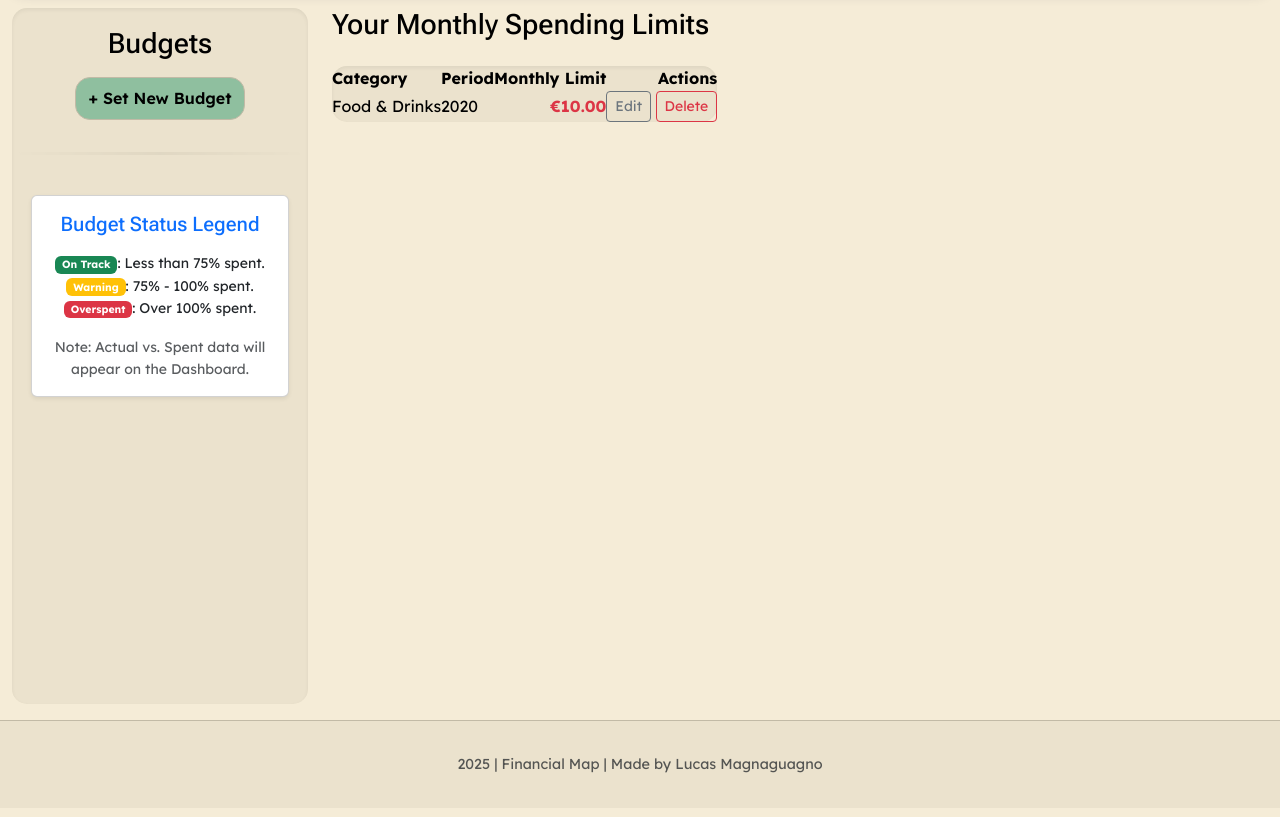
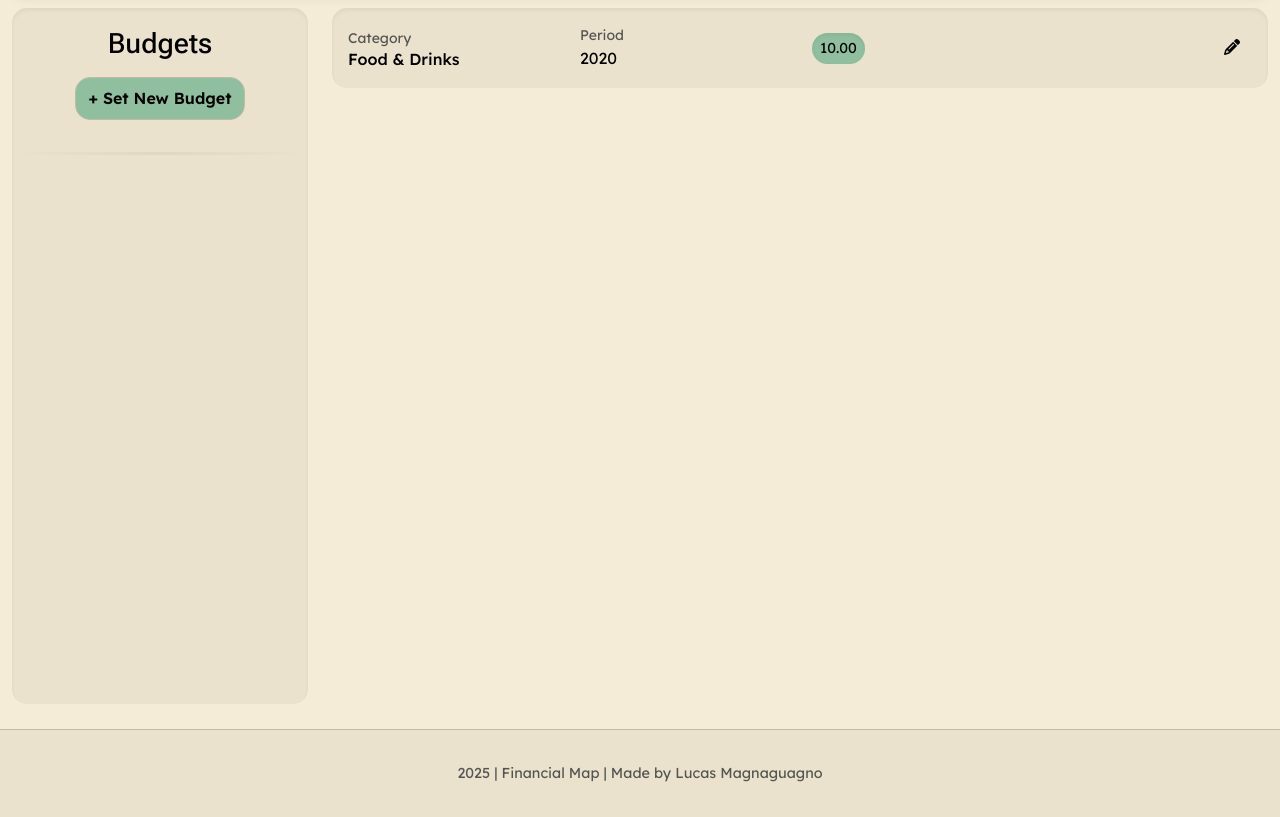
Before and after one commit to mlucasmichel/finantial-map-app, a Django app: page /budgets/ in a window 1280 px wide. Shown: the part 101-918 px from the top of the page. Before the commit the page ends 874 px from the top, so only its background shows below. Run offline with Django 4.2, Linux system fonts and the light colour scheme; a user stored in the database is signed in; data comes from the database, SQL or seed files in the repository; tables that the repository leaves empty hold one stand-in row (values such as "Sample post"); some libraries are stand-ins or nearby versions.

Commit message:
Improve budget list layout

```diff
--- a/budget/templates/budget/account_confirm_delete.html
+++ b/budget/templates/budget/account_confirm_delete.html
@@ -2,7 +2,7 @@
 {% load static %}
 {% load i18n %}
 
-{% block title %}Confirm Delete Account{% endblock %}
+{% block title %}Delete Account{% endblock %}
 
 {% block content %}
 <section id="account-delete-section" class="h-100 d-flex flex-column">
--- a/budget/templates/budget/budget_list.html
+++ b/budget/templates/budget/budget_list.html
@@ -2,47 +2,42 @@
 {% block title %}Monthly Budgets{% endblock title %}
 
 {% block sidebar_content %}
-    {% include 'budget/budget_sidebar.html' %}
+{% include 'budget/budget_sidebar.html' %}
 {% endblock sidebar_content %}
 
 {% block main_content %}
-    <h1 class="h3 mb-4">Your Monthly Spending Limits</h1>
+<div class="responsive-scroll">
+    {% if budgets %}
+        {% for budget in budgets %}
+        <div class="main-card py-3 my-3 mt-md-0 align-items-center">
+            <div class="row justify-content-between px-2 align-items-center">
+                <div class="col-3">
+                    <p class="mb-0 small text-muted">Category</p>
+                    <p class="h6 mb-0">{{ budget.category.name }} </p>
+                </div>
 
-    {% if budgets %}
-        <div class="table-responsive">
-            <table class=" main-card">
-                <thead>
-                    <tr>
-                        <th>Category</th>
-                        <th>Period</th>
-                        <th class="text-end">Monthly Limit</th>
-                        <th class="text-end">Actions</th>
-                    </tr>
-                </thead>
-                <tbody>
-                    {% for budget in budgets %}
-                    <tr>
-                        <td>{{ budget.category.name }}</td>
-                        <td>
-                            {{ budget.month|date:"F" }} {{ budget.year }}
-                        </td>
-                        <td class="text-end fw-bold text-danger">
-                            €{{ budget.limit_amount|floatformat:2 }}
-                        </td>
+                <div class="col-3">
+                    <p class="mb-0 small text-muted">Period</p>
+                    <p class="mb-0">{{ budget.month|date:"F" }} {{ budget.year }}</p>
+                </div>
 
-                        <td class="text-end">
-                            <a href="{% url 'budget_update' budget.pk %}" class="btn btn-sm btn-outline-secondary">Edit</a>
-                            <a href="{% url 'budget_delete' budget.pk %}" class="btn btn-sm btn-outline-danger">Delete</a>
-                        </td>
-                    </tr>
-                    {% endfor %}
-                </tbody>
-            </table>
+                <div class="col-3 d-flex flex-column">
+                    <p
+                        class="mb-0 {% if budget.limit_amount|floatformat:2 <= 0 %}text-bubble{% else %}py-1 px-2 text-bubble-accent-light{% endif %}">
+                        {{ budget.limit_amount|floatformat:2 }}</p>
+                </div>
+
+                <div class="col-3 account-card-actions pe-4 d-flex justify-content-end gap-2">
+                    <a href="{% url 'budget_update' budget.pk %}"><i class="fa-solid fa-pencil"></i></a>
+                </div>
+            </div>
         </div>
+        {% endfor %}
+
     {% else %}
-        <div class="alert alert-info" role="alert">
-            You have not set any budgets yet. Use the "Set New Budget" button to create your first spending limit.
-        </div>
+    <div class="alert alert-info" role="alert">
+        You have not set any budgets yet. Use the "Set New Budget" button to create your first spending limit.
+    </div>
     {% endif %}
-
+</div>
 {% endblock main_content %}
--- a/budget/templates/budget/budget_sidebar.html
+++ b/budget/templates/budget/budget_sidebar.html
@@ -10,14 +10,4 @@
         </div>
         <hr class="my-3">
     </div>
-
-    <div class="card p-3 shadow-sm">
-        <h5 class="mb-3 text-primary">Budget Status Legend</h5>
-        <ul class="list-unstyled small">
-            <li><span class="badge bg-success">On Track</span>: Less than 75% spent.</li>
-            <li><span class="badge bg-warning">Warning</span>: 75% - 100% spent.</li>
-            <li><span class="badge bg-danger">Overspent</span>: Over 100% spent.</li>
-        </ul>
-        <p class="text-muted small mb-0">Note: Actual vs. Spent data will appear on the Dashboard.</p>
-    </div>
 </div>
```
